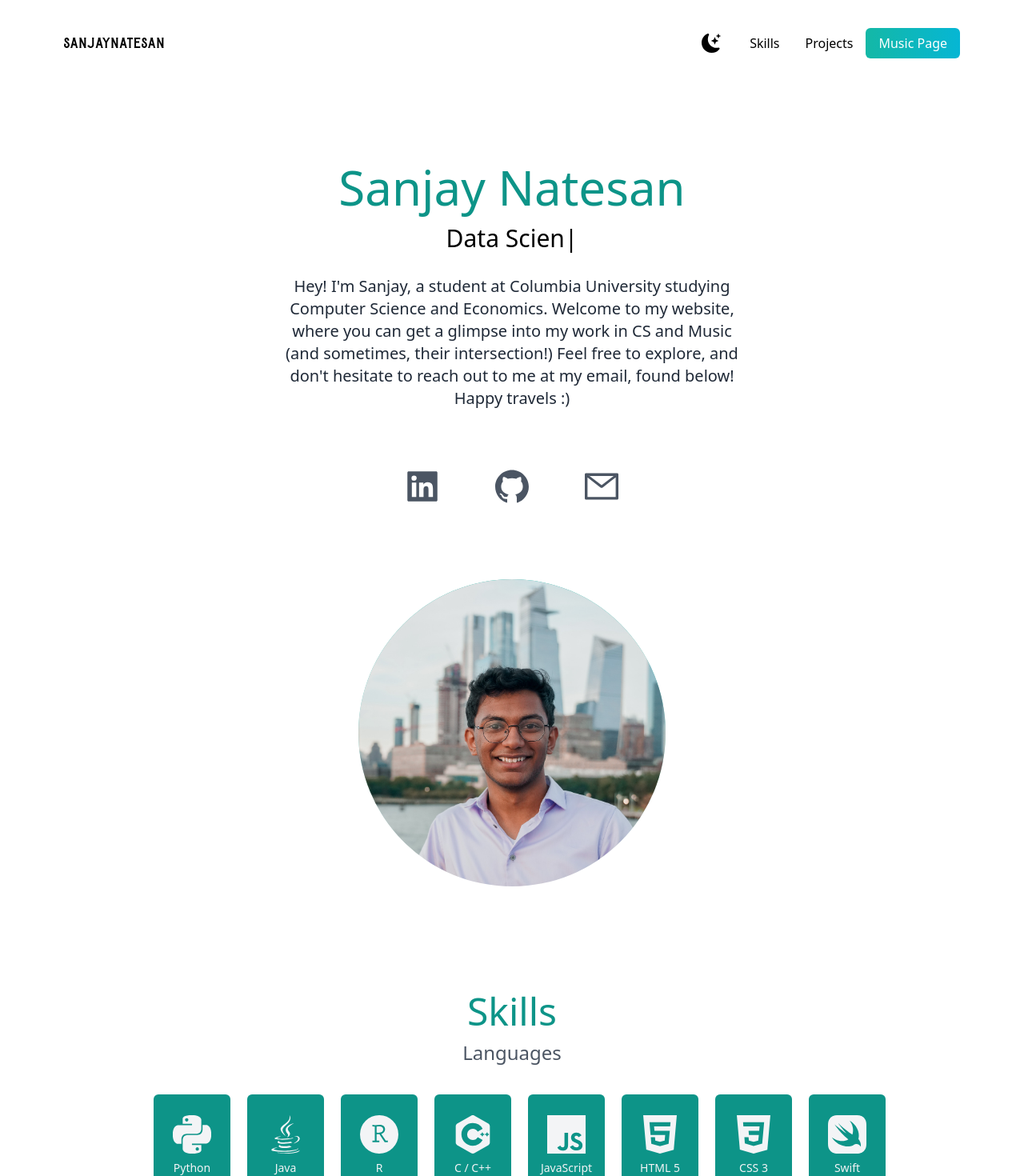
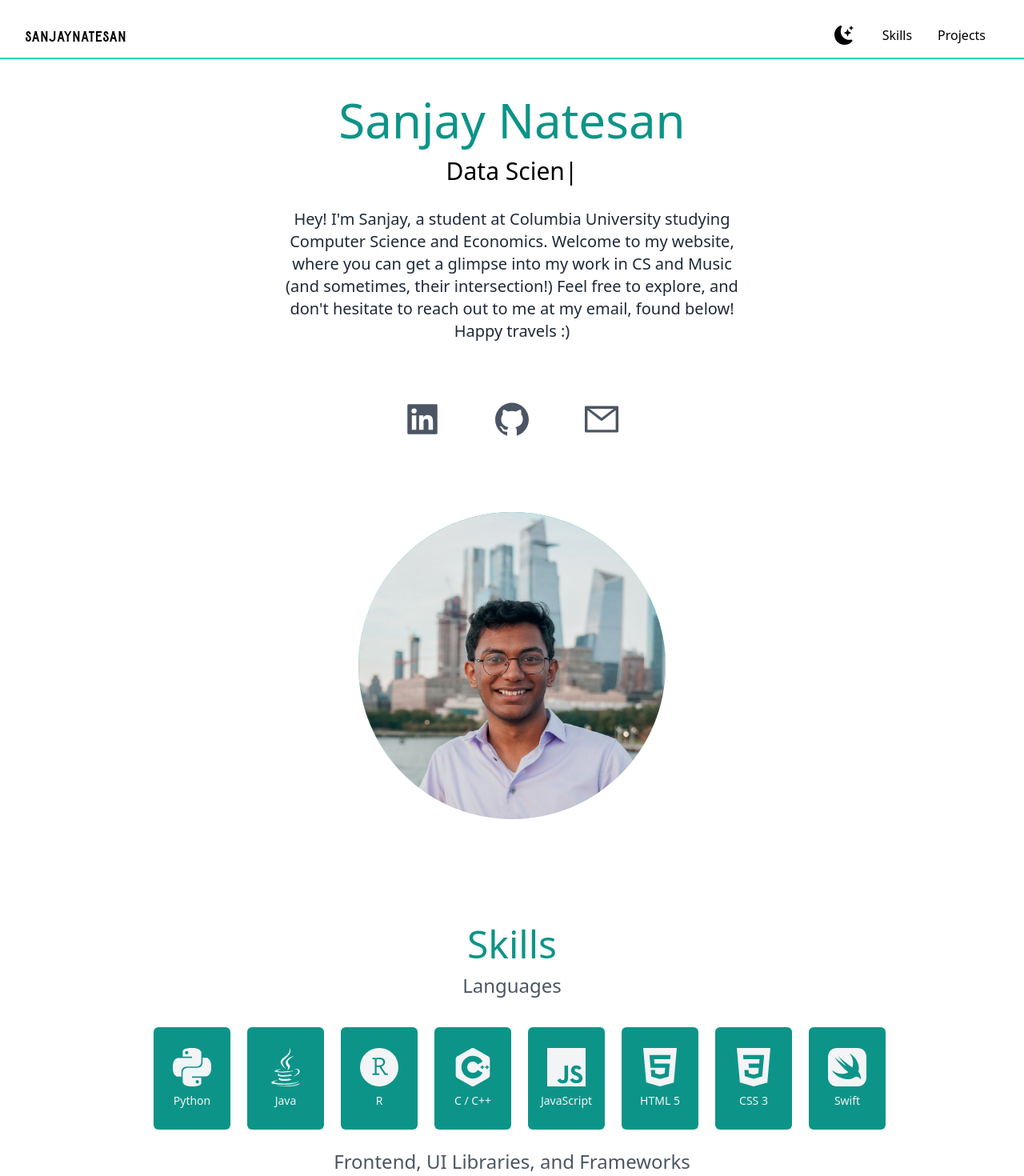
Before and after one commit to sanjaynatesan/website, a Next.js app: page / in a window 1280 px wide. Shown: the top 1470 px of the page at 80% size. Built offline with nearby package versions, Linux system fonts and the light colour scheme.

Commit message:
Update index.js

```diff
--- a/pages/index.js
+++ b/pages/index.js
@@ -49,21 +49,28 @@ export default function Home() {
       </Head>
 
       {showMenu && (
-        <div className="flex fixed items-center sm:hidden inset-y-0 left-0 z-10 p-6 w-1/2 bg-gray-100 top-0 lg:left-0 lg:w-60  peer-focus:left-0 peer:transition ease-out delay-150 duration-200 dark:bg-gray-700 dark:text-white">
-          <a href="localhost:3000" className=" w-max">
-            <h1 className="absolute inset-y-10 text-xl py-2 font-burtons text-black dark:text-white">
-              sanjaynatesan
-            </h1>
-          </a>
+        <div
+          className={`flex fixed items-center sm:hidden inset-y-0 right-0 z-10 p-6 w-1/2 bg-gray-100 top-0 lg:left-0 lg:w-60 dark:bg-gray-700 dark:text-white ease-in-out duration-300 border-l-2 border-teal-600 dark:border-teal-400 ${
+            showMenu ? "translate-x-0" : "translate-x-full"
+          }`} //peer-focus:left-0 peer:transition
+        >
+          <button
+            className="flex text-2xl text-black dark:text-white items-center cursor-pointer fixed right-16 px-4 top-10 z-50"
+            onClick={() => setShowMenu(!showMenu)}
+          >
+            x
+          </button>
           <Link
             className="absolute inset-y-20 px-4 py-2 text-black dark:text-white"
             href="/#skills"
+            onClick={() => setShowMenu(!showMenu)}
           >
             Skills
           </Link>
           <Link
             className="absolute inset-y-28 px-4 py-2 text-black dark:text-white"
             href="/#projects"
+            onClick={() => setShowMenu(!showMenu)}
           >
             Projects
           </Link>
@@ -76,12 +83,12 @@ export default function Home() {
         </div>
       )}
 
-      <main className="bg-white text-black px-10 md:px-20 dark:bg-gray-800 dark:text-white ">
+      <main className="bg-white text-black dark:bg-gray-800 dark:text-white ">
         <section className="min-h-screen pb-32">
-          <nav className="py-8 mb-12 flex justify-between">
-            <a href="localhost:3000">
-              <h1 className="text-xl py-2 font-burtons">sanjaynatesan</h1>
-            </a>
+          <nav className="pt-6 pb-2 pr-8 w-full flex justify-between fixed z-[5] border-b-2 border-teal-400 dark:border-teal-800 bg-opacity-100 bg-white dark:bg-gray-700">
+            <Link href="/">
+              <h1 className="text-xl pl-8 pt-2 font-burtons">sanjaynatesan</h1>
+            </Link>
             <ul className="hidden items-center sm:flex">
               <li>
                 <BsFillMoonStarsFill
@@ -102,12 +109,12 @@ export default function Home() {
                 >
                   Projects
                 </Link>
-                <Link
+                {/* <Link
                   className="bg-gradient-to-r to-cyan-500 from-teal-500 text-white px-4 py-2 rounded-md"
                   href="/music"
                 >
                   Music Page
-                </Link>
+                </Link> */}
               </li>
             </ul>
             <ul className="flex items-center sm:hidden">
@@ -118,7 +125,7 @@ export default function Home() {
                 />
               </li>
               <button
-                className="px-4 text-6xl text-gray dark:text-white rounded-md"
+                className="px-4 text-[52px] text-gray dark:text-white rounded-md"
                 onClick={() => {
                   setShowMenu(!showMenu);
                 }}
@@ -127,8 +134,8 @@ export default function Home() {
               </button>
             </ul>
           </nav>
-          <div className="text-center p-10">
-            <h2 className="text-5xl py-2 text-teal-600 font-medium md:text-6xl">
+          <div className="text-center p-10 px-10 md:px-20 z-0">
+            <h2 className="text-5xl py-2 pt-20 text-teal-600 font-medium md:text-6xl">
               Sanjay Natesan
             </h2>
             <p className="text-2xl py-2 md:text-3xl font-light">
@@ -151,7 +158,7 @@ export default function Home() {
               reach out to me at my email, found below! Happy travels :)
             </p>
           </div>
-          <div className="text-5xl flex justify-center gap-16 py-3 text-gray-600 dark:text-white">
+          <div className="text-5xl flex justify-center gap-16 py-3 px-10 md:px-20 text-gray-600 dark:text-white">
             <a href="https://www.linkedin.com/in/sanjaynatesan" target="_blank">
               <AiFillLinkedin />
             </a>
@@ -162,12 +169,12 @@ export default function Home() {
               <AiOutlineMail />
             </a>
           </div>
-          <div className="relative mx-auto bg-gradient-to-b from-teal-500 rounded-full w-80 h-80 mt-20 overflow-hidden md:h-96 md:w-96">
+          <div className="relative mx-auto bg-gradient-to-b z-0 from-teal-500 rounded-full w-80 h-80 mt-20 overflow-hidden md:h-96 md:w-96">
             <Image src={sanjay} fill />
           </div>
         </section>
 
-        <section className="text-center" id="skills">
+        <section className="text-center px-10 md:px-20" id="skills">
           <div>
             <h3 className="text-5xl py-1 text-teal-600">Skills</h3>
           </div>
@@ -308,7 +315,7 @@ export default function Home() {
           </div>
         </section>
 
-        <section className="pt-24 pb-10" id="projects">
+        <section className="pt-24 pb-10 px-10 md:px-20" id="projects">
           <div className="text-center">
             <h3 className="text-3xl py-1 text-teal-600">Select Projects</h3>
           </div>
@@ -324,7 +331,7 @@ export default function Home() {
                 model simulation and forecast. Contributed to development of
                 website describing findings.
               </h4>
-              <div class="flex flex-wrap gap-3 text-red-500 dark:text-red-400">
+              <div className="flex flex-wrap gap-3 text-red-500 dark:text-red-400">
                 <div className=" px-1.5 py-0.5 rounded-full border-solid border-4 border-red-500 dark:border-red-400">
                   Python
                 </div>
@@ -342,15 +349,15 @@ export default function Home() {
                 </div>
               </div>
               <div className="text-3xl flex justify-center gap-7 py-4 text-gray-600 dark:text-white">
-                <a href="http://18.204.18.242:1234/" target="_blank">
+                <a href="http://100.27.4.204:1234/" target="_blank">
                   <SiGooglechrome />
                 </a>
-                <a
+                {/* <a
                   href="https://genomemedicine.biomedcentral.com/"
                   target="_blank"
                 >
                   <IoIosPaper />
-                </a>
+                </a> */}
               </div>
             </div>
             <div className="relative text-center justify-center h-auto w-full shadow-xl shadow-gray-400 rounded-xl p-4 hover:scale-105 ease-in duration-300">
@@ -486,11 +493,11 @@ export default function Home() {
                   ggplot2
                 </div>
               </div>
-              <div className="text-3xl flex justify-center gap-7 py-4 text-gray-600 dark:text-white">
+              {/* <div className="text-3xl flex justify-center gap-7 py-4 text-gray-600 dark:text-white">
                 <a href="http://sanjaynatesan.com/" target="_blank">
                   <SiGithub />
                 </a>
-              </div>
+              </div> */}
             </div>
             <div className="relative text-center justify-center h-auto w-full shadow-xl shadow-gray-400 rounded-xl p-4 hover:scale-105 ease-in duration-300">
               <h3 className=" text-2xl text-teal-600 font-medium pt-8 pb-2">
@@ -521,11 +528,11 @@ export default function Home() {
                   ggplot2
                 </div>
               </div>
-              <div className="text-3xl flex justify-center gap-7 py-4 text-gray-600 dark:text-white">
+              {/* <div className="text-3xl flex justify-center gap-7 py-4 text-gray-600 dark:text-white">
                 <a href="http://sanjaynatesan.com/" target="_blank">
                   <SiGithub />
                 </a>
-              </div>
+              </div> */}
             </div>
             <div className="relative text-center justify-center h-auto w-full shadow-xl shadow-gray-400 rounded-xl p-4 hover:scale-105 ease-in duration-300">
               <h3 className=" text-2xl text-teal-600 font-medium pt-8 pb-2">
```
